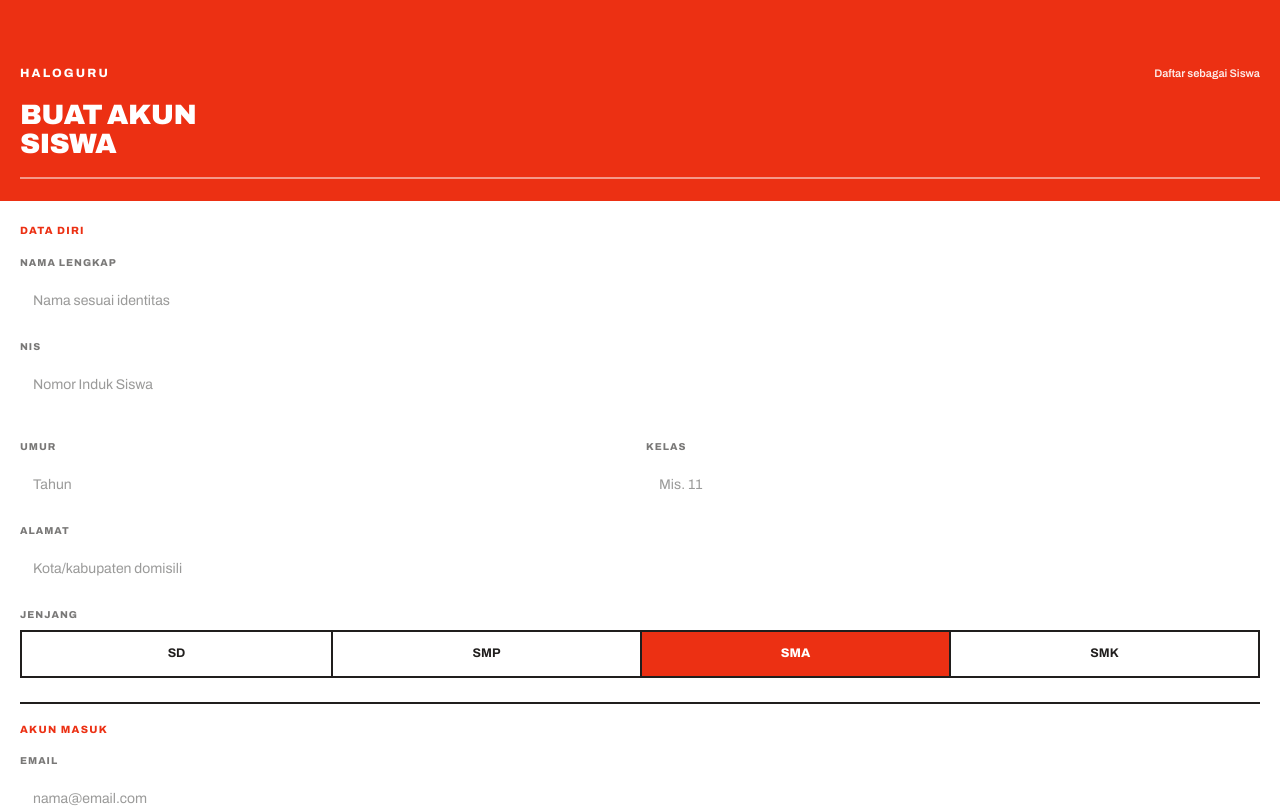
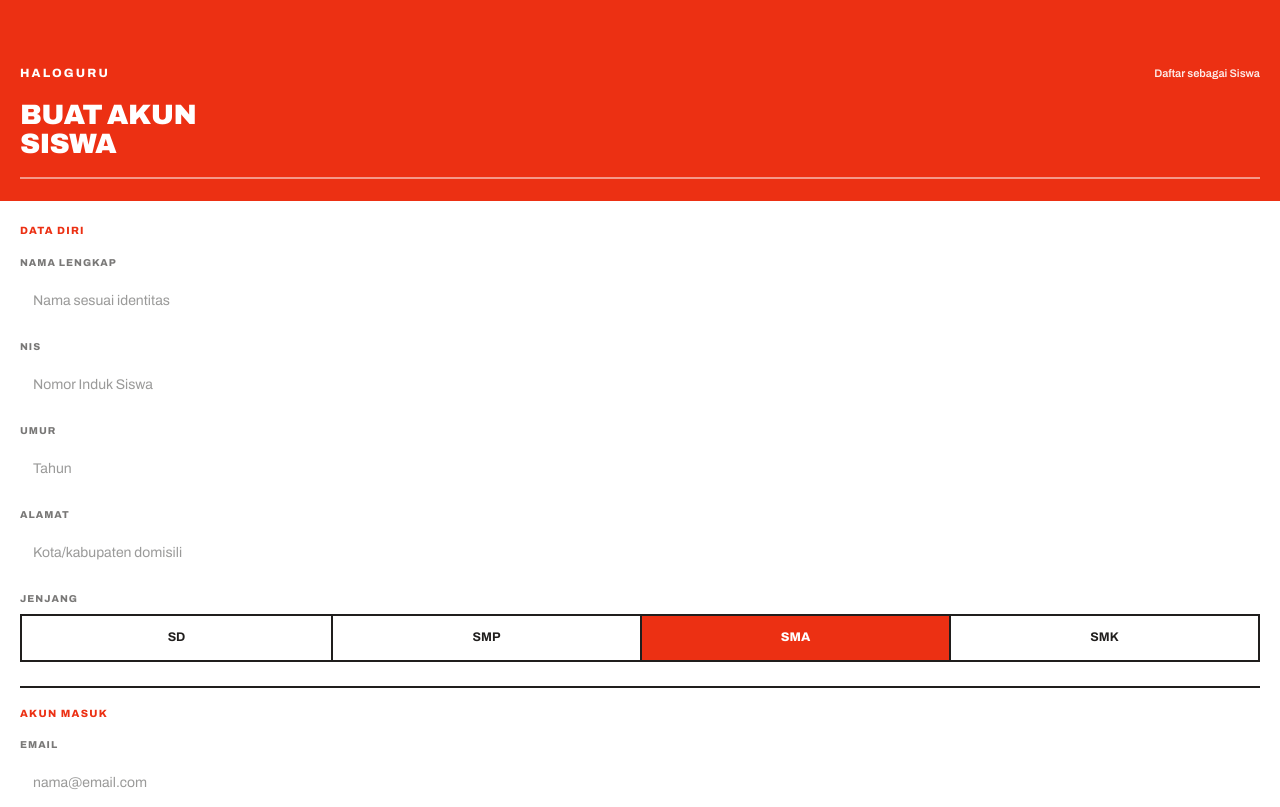
Before and after one commit to Madchuck14/sahabatTKA, a Next.js app: page /register in a window 1280 px wide. Shown: the top 807 px of the page. Built offline with nearby package versions, Linux system fonts and the light colour scheme.

Commit message:
refactor: hapus kolom kelas dari profiles_siswa (target hanya kelas akhir tiap jenjang)

```diff
--- a/app/(auth)/register/page.tsx
+++ b/app/(auth)/register/page.tsx
@@ -50,7 +50,6 @@ export default function RegisterSiswaPage() {
       umur: data.umur,
       alamat: data.alamat,
       jenjang: data.jenjang,
-      kelas: data.kelas,
     });
     if (profileError) {
       toast.error(profileError.message);
@@ -101,7 +100,6 @@ export default function RegisterSiswaPage() {
           />
         </Field>
 
-        <div className="mt-4 grid grid-cols-2 gap-3">
         <Field label="Umur" htmlFor="umur" error={errors.umur?.message}>
           <input
             id="umur"
@@ -113,15 +111,6 @@ export default function RegisterSiswaPage() {
             {...register("umur")}
           />
         </Field>
-          <Field label="Kelas" htmlFor="kelas" error={errors.kelas?.message}>
-            <input
-              id="kelas"
-              placeholder="Mis. 11"
-              className="input"
-              {...register("kelas")}
-            />
-          </Field>
-        </div>
 
         <Field label="Alamat" htmlFor="alamat" error={errors.alamat?.message}>
           <input
--- a/app/siswa/chat/page.tsx
+++ b/app/siswa/chat/page.tsx
@@ -40,7 +40,7 @@ export default function SiswaChatListPage() {
           <span className="font-heading text-[12px] font-extrabold uppercase tracking-[0.18em]">
             HaloGuru
           </span>
-          <span className="text-[11px] font-semibold opacity-90">Rara · Kelas 11</span>
+          <span className="text-[11px] font-semibold opacity-90">Rara · SMA</span>
         </div>
         <h1 className="mt-5 font-heading text-[30px] font-black leading-[0.98] -tracking-[0.03em]">
           CHAT KAMU
--- a/app/siswa/home/page.tsx
+++ b/app/siswa/home/page.tsx
@@ -20,7 +20,7 @@ const GURU_ONLINE = [
 ];
 
 export default function SiswaHomePage() {
-  const siswa = { nama: "Rara", kelas: "Kelas 11" };
+  const siswa = { nama: "Rara", jenjang: "SMA" };
 
   return (
     <div className="flex min-h-dvh flex-col bg-ground font-body text-ink">
@@ -32,7 +32,7 @@ export default function SiswaHomePage() {
               HaloGuru
             </span>
             <span className="text-[11px] font-semibold opacity-90">
-              {siswa.nama} · {siswa.kelas}
+              {siswa.nama} · {siswa.jenjang}
             </span>
           </div>
 
--- a/lib/validations/auth.ts
+++ b/lib/validations/auth.ts
@@ -19,7 +19,6 @@ export const registerSiswaSchema = z.object({
     .max(25, "Umur maksimal 25 tahun"),
   alamat: z.string().min(1, "Alamat wajib diisi"),
   jenjang: jenjangEnum,
-  kelas: z.string().min(1, "Kelas wajib diisi"),
 });
 
 export const registerGuruSchema = z.object({
```
Also changed, not shown: 1 other file (tests, documents, lock files or other folders). Lines whose indentation alone changed are shown as unchanged.
